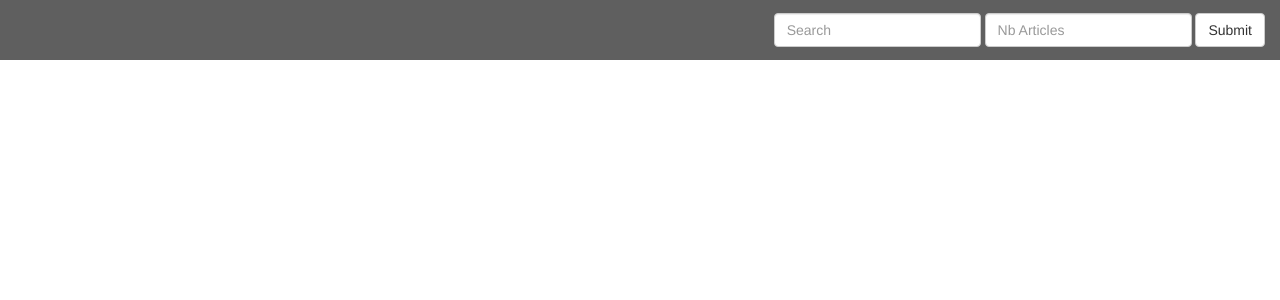
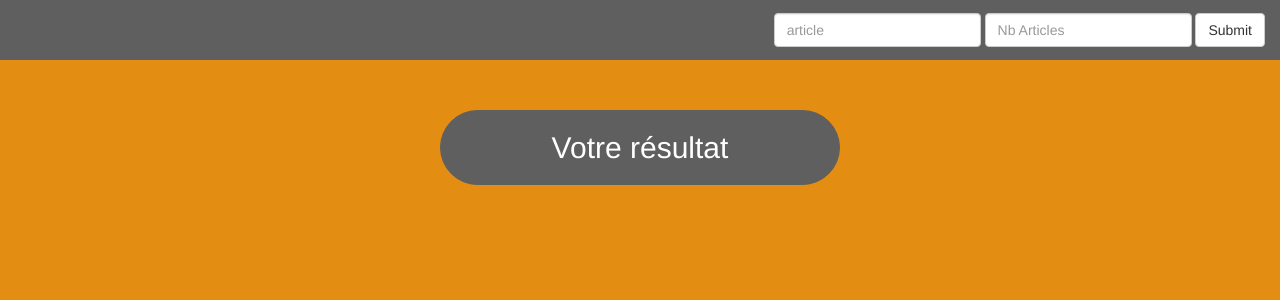
Before and after one commit to BlasonB/hack1flj, a PHP site: page /?name=1 in a window 1280 px wide. Shown: the top 300 px of the page. Run offline with PHP 8.4, Linux system fonts and the light colour scheme; data that the repository does not hold is empty.

Commit message:
modifications css ++

```diff
--- a/index.php
+++ b/index.php
@@ -1,6 +1,10 @@
 <?php
 require('php/header.php');
 ?>
+
+<div class="container-fluid text-center container_1">
+    <h2>Votre résultat</h2>
+</div>
 <div class="container-fluid">
     <div class="row">
 
@@ -34,12 +38,10 @@ for ($p=0; $p <= ($nb-1); $p++) :
 
     ?>
 
-            <div class="col-md-3 resultats">
-                <div class="divdenfer">
-                    <h2>Votre résultat</h2>
-                    <table>
-                        <tr>
-                            <td><strong>Nom du produit</strong></td>
+            <div class="col-xs-12 col-sm-3 resultats">
+                <div class="text-center">
+
+                    <strong>Nom du produit</strong></td>
                             <td><a href="search.php?id=<?=$id?>" ><?=$nomProduit?></a></td>
                         </tr>
                         <tr>
--- a/php/header.php
+++ b/php/header.php
@@ -31,7 +31,7 @@
                 <ul class="nav navbar-nav navbar-right">
                     <form action="../index.php" method="get" class="navbar-form navbar-left">
                         <div class="form-group">
-                            <input type="text" class="form-control" name="name" placeholder="Search">
+                            <input type="text" class="form-control" name="name" placeholder="article">
                         </div>
                         <div class="form-group">
                             <input type="text" class="form-control" name="nb" placeholder="Nb Articles">
--- a/src/style.css
+++ b/src/style.css
@@ -2,9 +2,30 @@
 
 body {
     background: url("") center center no-repeat;
+    background-color: #e38d13;
     background-size: cover;
     position: inherit;
-    padding-top: 80px;
+    padding-top: 60px;
+}
+
+h2 {
+    margin-top:50px;
+    padding: 20px;
+    background: #5F5F5F;
+    border: 1px solid #5F5F5F;
+
+    border-radius: 388px;
+    -moz-border-radius: 388px;
+    -webkit-border-radius: 388px;
+    width:400px;
+    margin-left:auto;
+    margin-right:auto;
+    color: #ffffff;
+}
+
+.container_1 {
+    height:200px;
+
 }
 
 .navbar-default {
@@ -18,7 +39,7 @@ body {
 .resultats {
     padding: 20px;
     height:400px;
-    background: #eeeeee;
+    background: #ffffff;
     border: 1px solid #bbbbbb;
 
     border-radius: 10px;
@@ -28,5 +49,4 @@ body {
 }
 td {
     padding: px;
-    text-align: right;
 }
```
